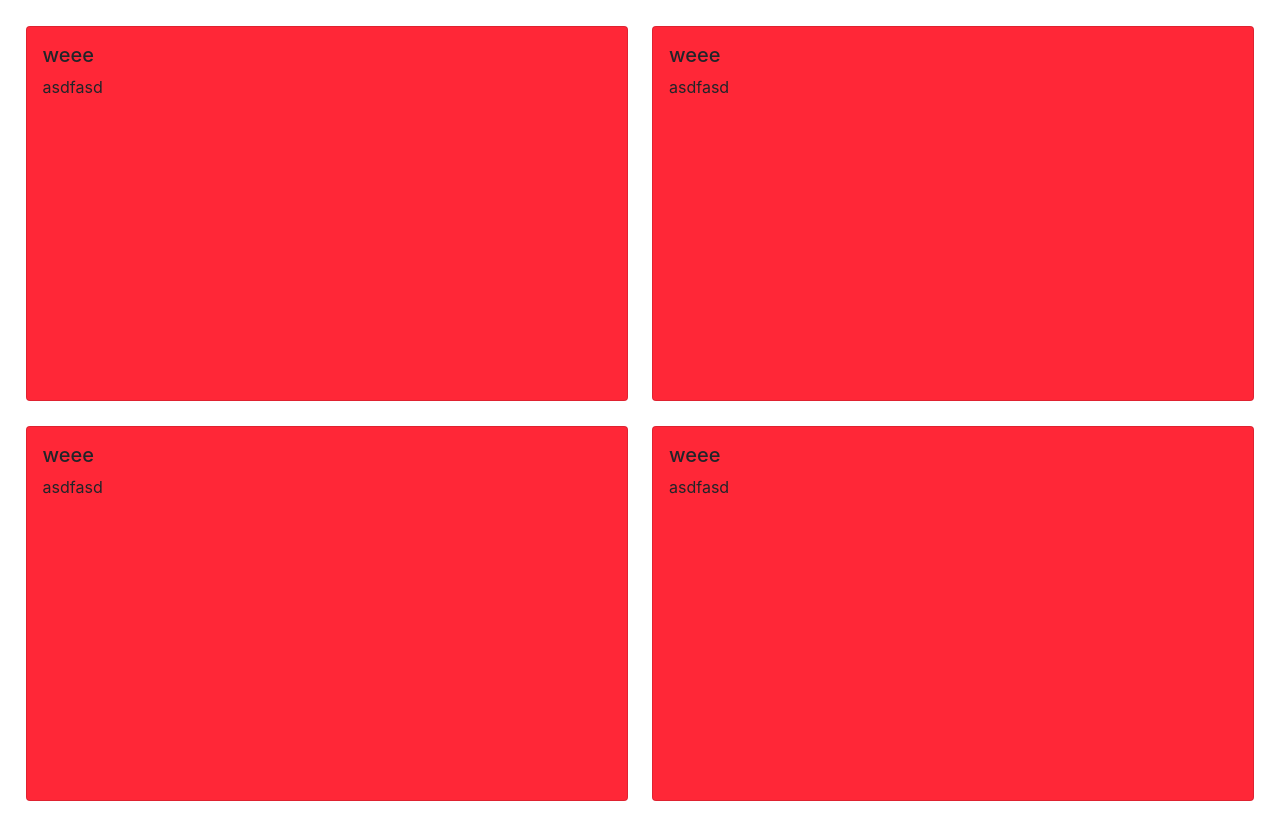
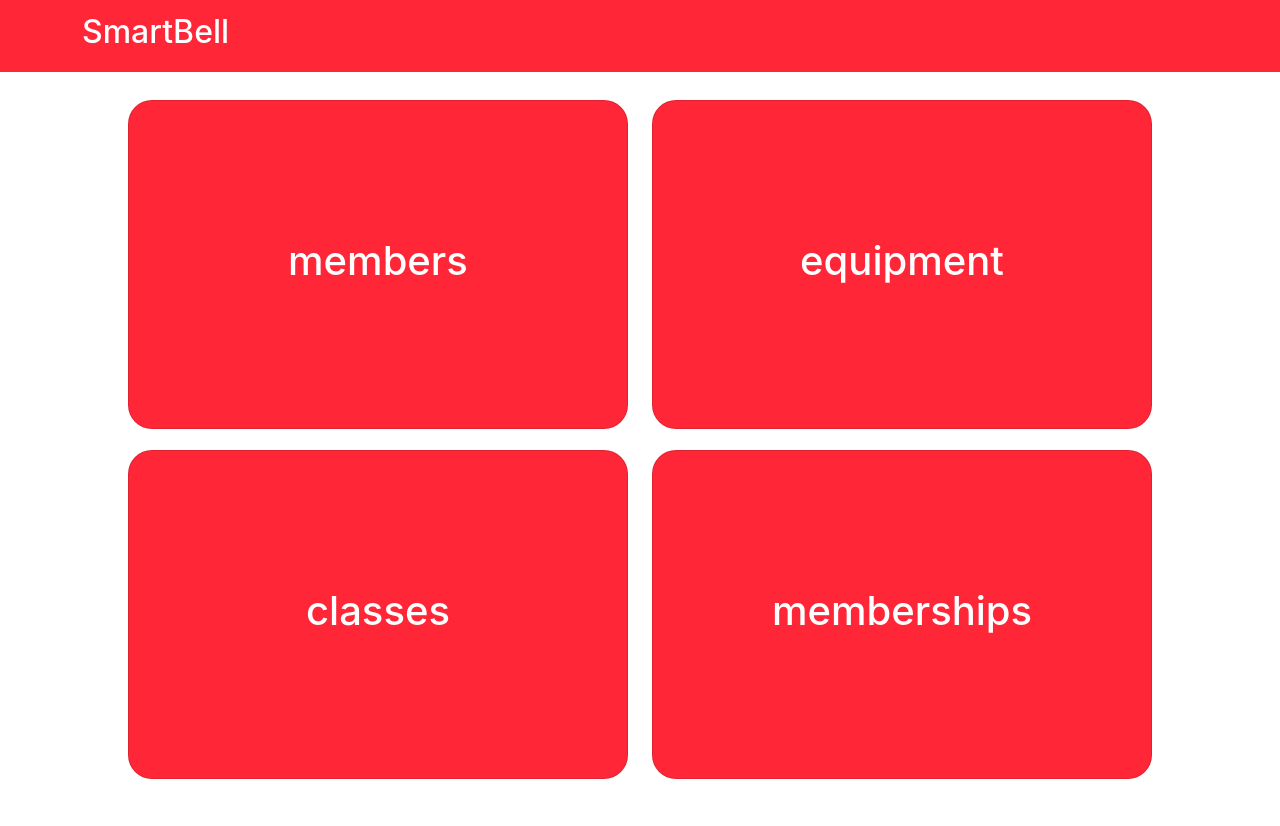
Before and after one commit to chriskoehne/Smartbell, a React (Create React App) app in the folder frontend/: page /dashboard in a window 1280 px wide. After the commit the page ends 800 px from the top, so only its background shows below. Built offline with nearby package versions, Linux system fonts and the light colour scheme.

Commit message:
dashboard done(?) moving onto viewing data next

```diff
--- a/frontend/src/App.js
+++ b/frontend/src/App.js
@@ -1,14 +1,37 @@
 import './App.css';
-import React, { useEffect } from 'react';
+import React from 'react';
 import { Route, Routes, Navigate } from 'react-router-dom';
 import Dashboard from './components/Dashboard/Dashboard';
+import NavRoute from './components/Routing/NavRoute';
+import Members from './components/Members/Members';
+import Equipment from './components/Equipment/Equipment';
+import Classes from './components/Classes/Classes';
+import Memberships from './components/Memberships/Memberships';
+
+
 
 const App = () => {
   return (
     <Routes>
       <Route path='/' element={<Navigate replace to='/dashboard' />} />
 
-      <Route exact path='/dashboard' element={<Dashboard />} />
+      {/* <Route exact path='/dashboard' element={<Dashboard />} /> */}
+
+      <Route exact path='/dashboard' element={<NavRoute />}>
+        <Route index element={<Dashboard />} />
+      </Route>
+      <Route exact path='/members' element={<NavRoute />}>
+        <Route index element={<Members />} />
+      </Route>
+      <Route exact path='/equipment' element={<NavRoute />}>
+        <Route index element={<Equipment />} />
+      </Route>
+      <Route exact path='/classes' element={<NavRoute />}>
+        <Route index element={<Classes />} />
+      </Route>
+      <Route exact path='/memberships' element={<NavRoute />}>
+        <Route index element={<Memberships />} />
+      </Route>
     </Routes>
   );
 };
--- /dev/null
+++ b/frontend/src/components/Classes/Classes.js
@@ -0,0 +1,7 @@
+import React from 'react';
+
+const Classes = (props) => {
+  return <h1>Classes</h1>;
+};
+
+export default Classes;
--- a/frontend/src/components/Dashboard/Dashboard.js
+++ b/frontend/src/components/Dashboard/Dashboard.js
@@ -1,17 +1,16 @@
 import React from 'react';
-import { Row, Col } from 'react-bootstrap';
-import MenuCard from './MenuCard';
-// import 'bootstrap/dist/css/bootstrap.min.css';
+import { Row } from 'react-bootstrap';
+import DashboardCard from './DashboardCard';
 import styles from './Dashboard.module.css';
 
 const Dashboard = (props) => {
   return (
     <div className={styles.box}>
       <Row xs={1} md={2} className={styles.cardRow}>
-        <MenuCard />
-        <MenuCard />
-        <MenuCard />
-        <MenuCard />
+        <DashboardCard name='members'/>
+        <DashboardCard name='equipment'/>
+        <DashboardCard name='classes'/>
+        <DashboardCard name='memberships'/>
       </Row>
     </div>
   );
--- a/frontend/src/components/Dashboard/Dashboard.module.css
+++ b/frontend/src/components/Dashboard/Dashboard.module.css
@@ -9,8 +9,8 @@
 }
 .cardRow {
   height: 100%;
-  padding-left: 2%;
-  padding-right: 2%;
+  padding-left: 10%;
+  padding-right: 10%;
 }
 
 .cardCol {
@@ -18,10 +18,19 @@
   padding-bottom: 2%;
 }
 
-.menuCard {
+.DashboardCard {
   height: 100%;
   background-color: var(--smartbell);
-  /* color: white; */
-  overflow: auto;
+  border-radius: 24px;
+  color: white;
+
+  display: flex;
+  justify-content: center;
+  text-align: center;
+  align-items: center;
+  flex-direction: row;
+
+  cursor: pointer;
+
 
 }
--- /dev/null
+++ b/frontend/src/components/Dashboard/DashboardCard.js
@@ -0,0 +1,27 @@
+import React from 'react';
+import { Card, Col } from 'react-bootstrap';
+import { useNavigate } from "react-router-dom";
+
+import styles from './Dashboard.module.css';
+
+const DashboardCard = (props) => {
+  let navigate = useNavigate();
+  const navigateTo = () => {
+    navigate(`/${props.name}`)
+  }
+
+  return (
+    <Col className={styles.cardCol}>
+      <Card
+        className={styles.DashboardCard}
+        onClick={()=>(navigateTo())}
+      >
+        <Card.Body>
+          <h1>{props.name}</h1>
+        </Card.Body>
+      </Card>
+    </Col>
+  );
+};
+
+export default DashboardCard;
--- a/frontend/src/components/Dashboard/MenuCard.js
+++ /dev/null
@@ -1,20 +0,0 @@
-import React from 'react';
-import { Card, Col } from 'react-bootstrap';
-import styles from './Dashboard.module.css';
-
-const MenuCard = (props) => {
-  return (
-    <Col className={styles.cardCol}>
-      <Card
-        className={styles.menuCard}
-      >
-        <Card.Body>
-          <Card.Title>weee</Card.Title>
-          <Card.Text>asdfasd</Card.Text>
-        </Card.Body>
-      </Card>
-    </Col>
-  );
-};
-
-export default MenuCard;
--- /dev/null
+++ b/frontend/src/components/Equipment/Equipment.js
@@ -0,0 +1,7 @@
+import React from 'react';
+
+const Equipment = (props) => {
+  return <h1>Equipment</h1>;
+};
+
+export default Equipment;
--- /dev/null
+++ b/frontend/src/components/Members/Members.js
@@ -0,0 +1,7 @@
+import React from 'react';
+
+const Members = (props) => {
+  return <h1>Members</h1>;
+};
+
+export default Members;
--- /dev/null
+++ b/frontend/src/components/Memberships/Memberships.js
@@ -0,0 +1,7 @@
+import React from 'react';
+
+const Memberships = (props) => {
+  return <h1>Memberships</h1>;
+};
+
+export default Memberships;
--- /dev/null
+++ b/frontend/src/components/Routing/NavRoute.js
@@ -0,0 +1,56 @@
+import React from 'react';
+import { Container, Nav, Navbar } from 'react-bootstrap';
+import styles from './NavRoute.module.css';
+import { Outlet } from 'react-router-dom';
+
+const OurNavbar = (props) => {
+  return (
+    <Navbar className={styles.navbar}>
+      <Container>
+        <Navbar.Brand href='/dashboard'>
+          <div className={styles.inlineDiv}>
+            <h2 className={styles.brand}>SmartBell</h2>
+          </div>
+        </Navbar.Brand>
+        <Nav>
+          {/* <Nav.Link
+            style={{ color: 'white', marginRight: '2vw'}}
+            href='/notifications'
+          >
+            <BsBellFill />
+          </Nav.Link>
+
+          <Nav.Link
+            style={{ color: 'white', marginRight: '2vw'}}
+            href='/faq'
+
+          >
+            FAQ
+          </Nav.Link>
+          <Nav.Link
+            style={{ color: 'white', marginRight: '1vw'}}
+            href='/settings'
+          >
+            settings
+          </Nav.Link> */}
+        </Nav>
+      </Container>
+    </Navbar>
+  );
+};
+
+const NavRoute = (props) => {
+  /**
+   * If authorized, return an outlet that will render child elements
+   * If not, return element that will navigate to login page
+   */
+
+  return (
+    <div className={styles.box}>
+      <OurNavbar props={props} />
+      <Outlet />
+    </div>
+  );
+};
+
+export default NavRoute;
--- /dev/null
+++ b/frontend/src/components/Routing/NavRoute.module.css
@@ -0,0 +1,29 @@
+.navbar {
+  background-color: var(--smartbell);
+  height: 10%;
+  border-bottom: 2px solid white;
+
+}
+
+.box {
+  background-color: var(--secondary);
+  display: flex;
+  flex-flow: column;
+  height: 100vh;
+}
+
+.brand {
+  text-align: center;
+  display: inline-block;
+  color: white !important;
+}
+.inlineDiv {
+  display: inline;
+}
+
+.centered {
+  display: flex;
+  flex-direction: column;
+  align-items: center;
+  justify-content: center;
+}
```
